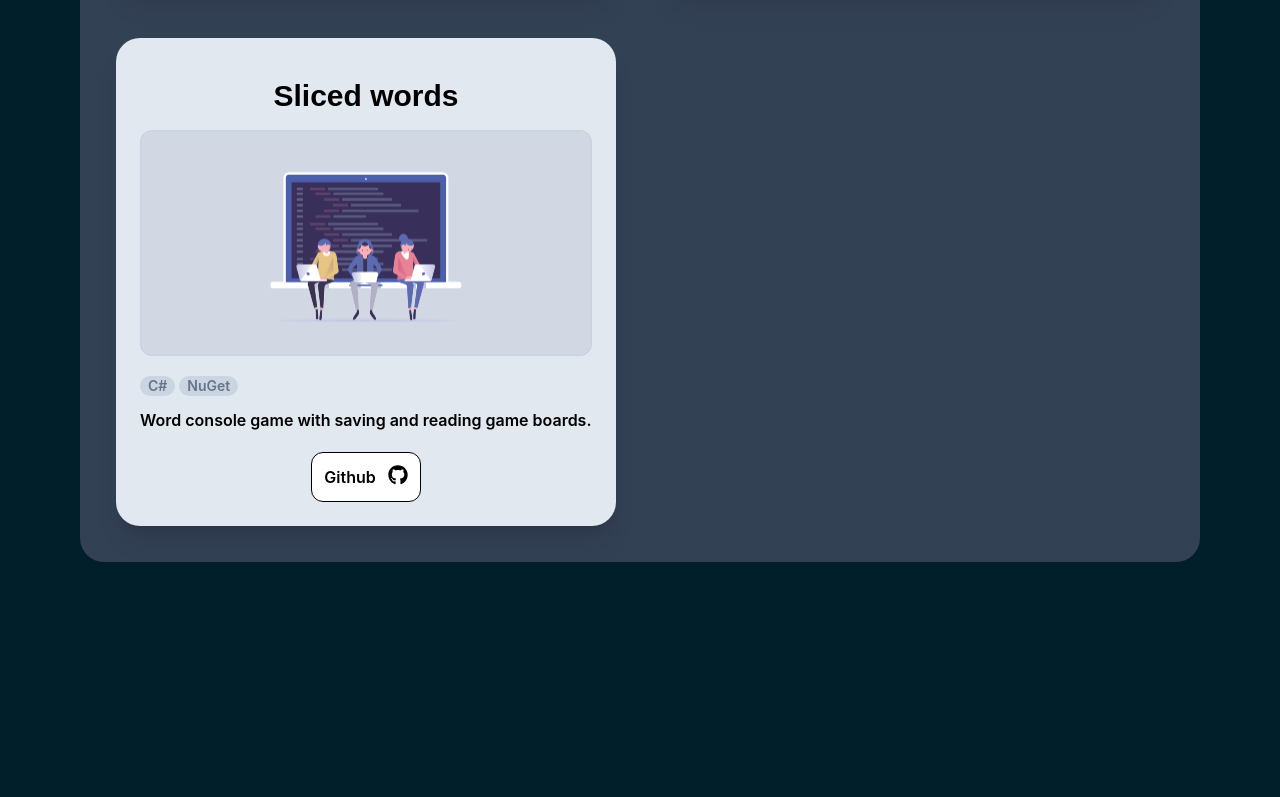
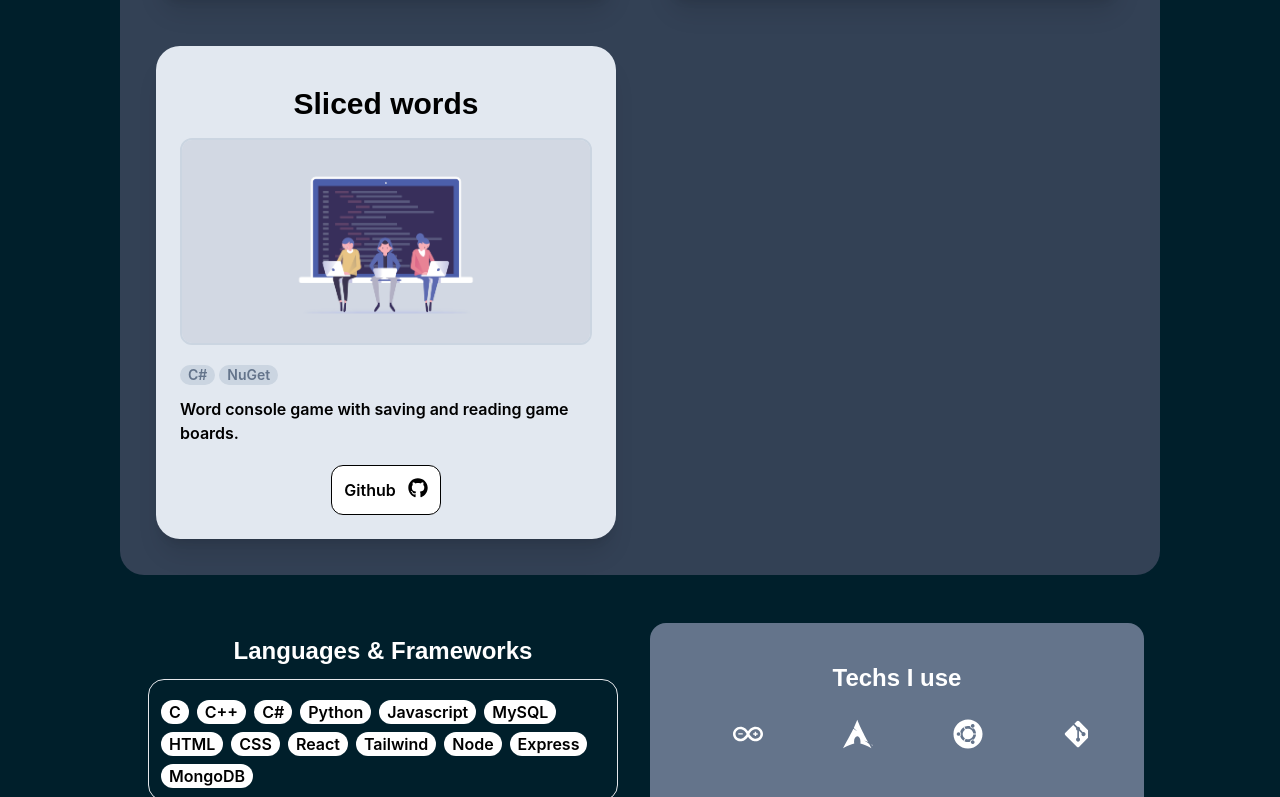
Before and after one commit to EliasLd/portfolio-2.0, a React (Create React App) app: page / in a window 1280 px wide. Shown: the part 2003-2800 px from the top of the page. Before the commit the page ends 2565 px from the top, so only its background shows below. Built offline with nearby package versions, Linux system fonts and the light colour scheme; the HTML template or start-up script is replaced by a standard one.

Commit message:
added skills and slider

```diff
--- a/src/App.js
+++ b/src/App.js
@@ -2,6 +2,7 @@ import Nav from "./components/Nav";
 import Pres from "./components/Pres";
 import Desc from "./components/Desc";
 import Projects from "./components/Projects";
+import Skills from "./components/Skills";
 
 function App() {
   return (
@@ -10,6 +11,7 @@ function App() {
       <Pres />
       <Desc />
       <Projects />
+      <Skills />
     </div>
   );
 }
--- /dev/null
+++ b/src/components/Slider.jsx
@@ -0,0 +1,39 @@
+import React from 'react'
+import { BiLogoVisualStudio } from "react-icons/bi";
+import { SiArduino } from "react-icons/si";
+import { SiArchlinux } from "react-icons/si";
+import { FaUbuntu } from "react-icons/fa";
+import { FaGitAlt } from "react-icons/fa";
+import { FaGithub } from "react-icons/fa";
+import '../index.css'
+
+export default function Slider() {
+
+    const techs =[<BiLogoVisualStudio size={30} color='white' />, <SiArduino size={30} color='white'/>, <SiArchlinux size={30} color='white'/>, <FaUbuntu size={30} color='white'/>, <FaGitAlt size={30} color='white'/>, <FaGithub size={30} color='white'/>]
+
+    return (
+        <div className=" flex items-center  justify-center">
+          {/* 1. */}
+          <div className="w-[200%] h-20  overflow-hidden relative">
+            {/* 2. */}
+            <div className="w-[200%] flex items-center h-20 justify-around absolute left-0 animate gap-20 animate">
+              {/* 3 */}
+              {techs.map((tech, i) => {
+                return (
+                  <div key={i} className="flex justify-center items-start w-[20rem]">
+                    {tech}
+                  </div>
+                );
+              })}
+              {techs.map((tech, i) => {
+                return (
+                  <div key={`${i}-A`} className="flex justify-center items-start w-[20rem]">
+                    {tech}
+                  </div>
+                );
+              })}
+            </div>
+          </div>
+        </div>
+    );
+}
--- a/src/components/skills.jsx
+++ b/src/components/skills.jsx
@@ -0,0 +1,55 @@
+import React from 'react'
+import { motion, useAnimation } from "framer-motion";
+import { useInView } from "react-intersection-observer";
+import { useEffect } from "react";
+import Slider from './Slider';
+
+export default function Skills() {
+
+  const languages = ["C", "C++", "C#", "Python", "Javascript", "MySQL", "HTML", "CSS", "React", "Tailwind", "Node", "Express", "MongoDB"]
+
+  const appearing = {
+    visible: { opacity: 1, y:0,  transition: { duration: 0.5} },
+    hidden: { opacity: 0 , y:100},
+  };
+
+  const ctrl = useAnimation();
+  const [ref, inView] = useInView();
+
+  useEffect(() => {
+    if(inView){
+      ctrl.start("visible");
+    } else {
+      ctrl.start("hidden");
+    }
+  }, [ctrl, inView]);
+
+
+  return (
+    <div className='flex justify-center items-center'>
+        <div className='grid grid-rows-2 lg:grid-cols-2  gap-x-5 justify-center   my-8 p-4 lg:w-144 sm:w-128  mx-4 sm:mx-0'>
+            <div className='flex flex-col gap-y-3 p-3 '>
+                <div className='flex justify-center items-center'>
+                    <h2 className='font-sans font-semibold text-2xl text-white'>Languages & Frameworks</h2>
+                </div>
+                <div className='flex items-center p-3 rounded-2xl border b-slate-200'>
+                    <ul className='flex flex-row gap-2 justify-start flex-wrap mt-2'>
+                        {languages.map((language, index) => (
+                             <li key={index} className='text-md text-black font-inter font-semibold rounded-full bg-white px-2'>{language}</li>
+                        ))}
+                    </ul>
+                </div>
+            </div>
+            <div className='flex flex-col justify-center items-center p-2 rounded-2xl bg-slate-500'>
+                <div className='flex justify-center items-center'>
+                    <h2 className='font-sans font-semibold text-2xl text-white'>Techs I use</h2>
+                </div>
+                {/* Ajoutez une classe pour définir la taille du conteneur du Slider */}
+                <div className='slider-container'>
+                    <Slider />
+                </div>
+            </div>
+        </div>
+    </div>
+  )
+}
--- a/src/index.css
+++ b/src/index.css
@@ -48,3 +48,21 @@ code {
             transform: translateY(-25px);
   }
 }
+
+@keyframes scroll {
+  0% {
+    left: 0;
+  }
+  100% {
+    left: -100%;
+  }
+}
+
+.animate {
+  animation: scroll 5s linear infinite;
+}
+
+.slider-container {
+  width: 80%; /* Définissez la largeur que vous souhaitez pour le conteneur du Slider */
+  overflow: hidden; /* Assurez-vous que le contenu qui dépasse est masqué */
+}
--- a/tailwind.config.js
+++ b/tailwind.config.js
@@ -15,7 +15,7 @@ export default {
       },
       spacing: {
         '128': '32rem',
-        '144': '70rem',
+        '144': '65rem',
       }
     },
     screens: {
```
Also changed, not shown: src/components/Projects.jsx (line endings or trailing spaces).
